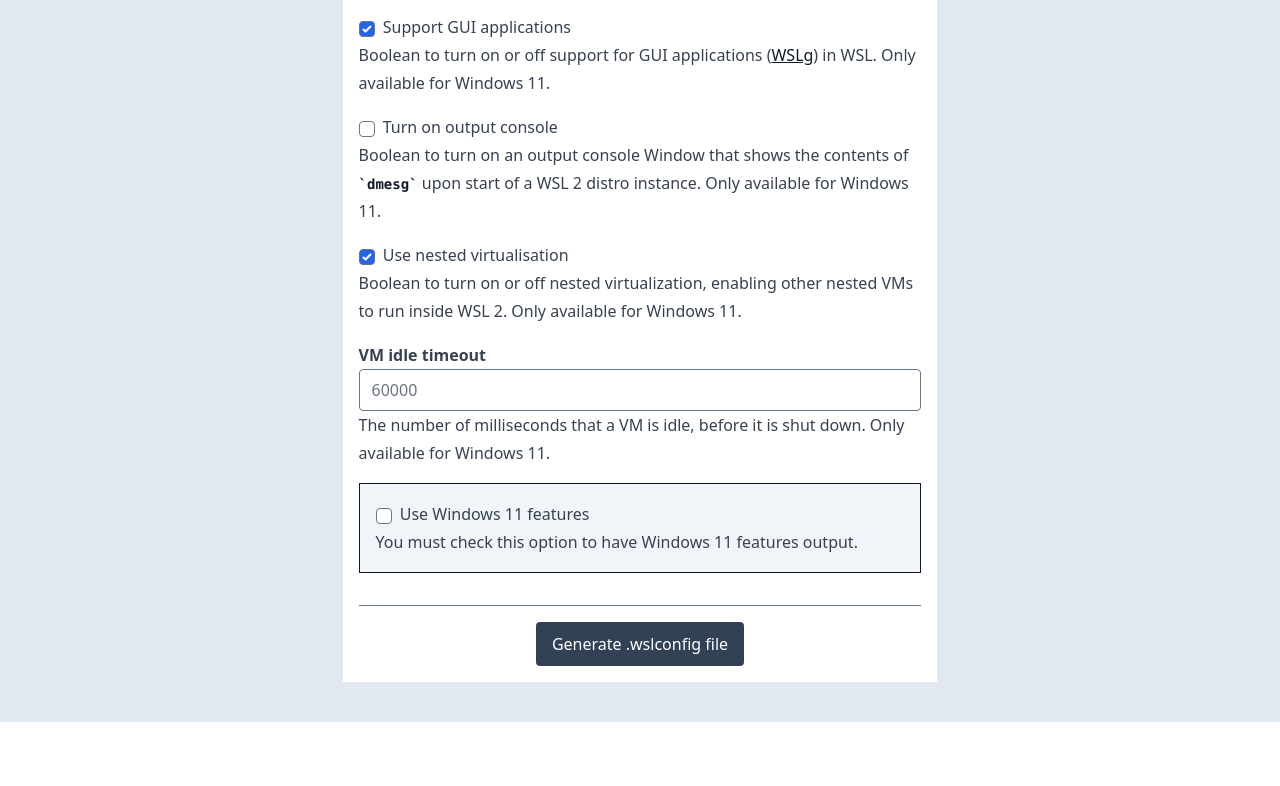
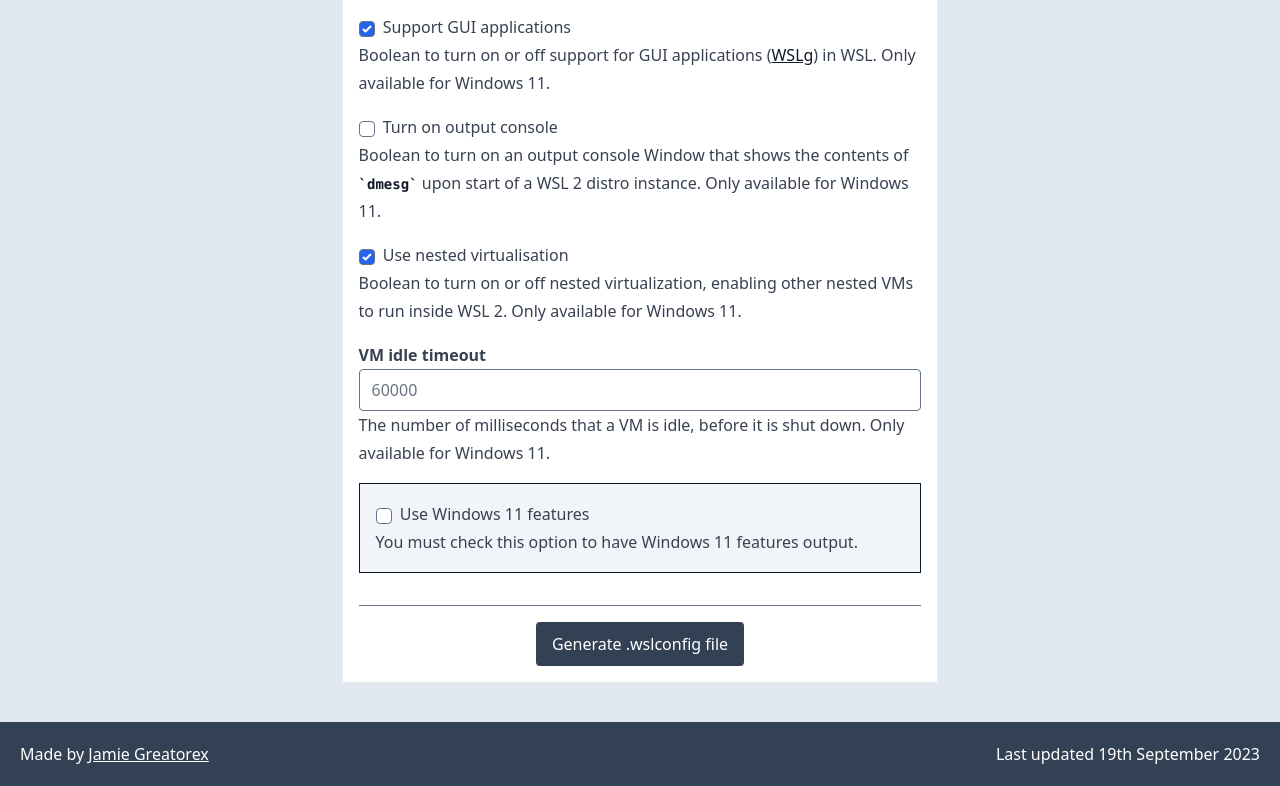
Before and after one commit to JGreatorex/wslconfig-generator, a website: page web/index.html in a window 1280 px wide. Shown: the part 2422-3208 px from the top of the page. Before the commit the page ends 3144 px from the top, so only its background shows below. Drawn offline with Linux system fonts and the light colour scheme.

Commit message:
Adding readme & footer

```diff
--- a/web/index.html
+++ b/web/index.html
@@ -124,6 +124,10 @@
             </div>
         </div>
     </main>
+    <footer class="flex flex-col md:flex-row p-5 bg-slate-700 text-white">
+        <p class="inline-block m-0 mb-4 md:my-0">Made by <a href="https://jgreatorex.com/" target="_blank" class="underline">Jamie Greatorex</a></p>
+        <p class="inline-block md:ml-auto my-0">Last updated <time datetime="2023-09-19">19th September 2023</time></p>
+    </footer>
     <script src="/assets/scripts/form_wslconfig.js"></script>
 </body>
 </html>
```
Also changed, not shown: README.md (added), web/assets/css/wslconfig-gen.css.
